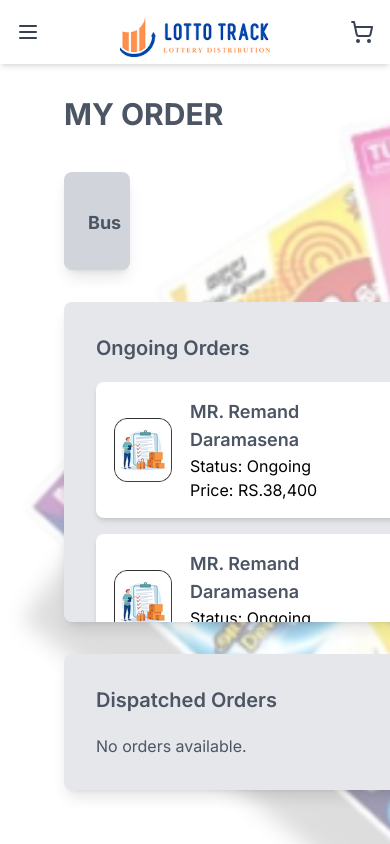
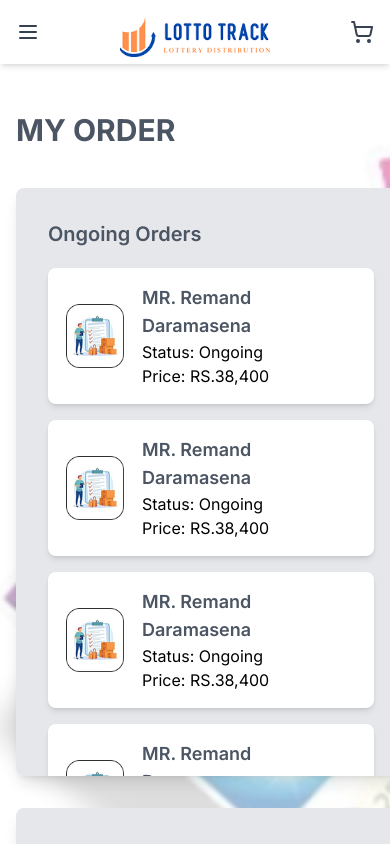
Before and after one commit to 200224510288/LottoTrackV001, a Next.js app: page /MyOrder in a window 390 px wide. Shown: the top 844 px of the page. Built offline with nearby package versions, Linux system fonts and the light colour scheme; no server answers.

Commit message:
My Order UI changes,Cart UI changes

```diff
--- a/src/app/(website)/MyOrder/page.tsx
+++ b/src/app/(website)/MyOrder/page.tsx
@@ -27,6 +27,16 @@ export default function MyOrder() {
       {
         name: "MR. Remand Daramasena",
         OrderID: 600,
+        price: "RS.38,400",
+      },
+      {
+        name: "MR. Remand Daramasena",
+        OrderID: 601,
+        price: "RS.38,400",
+      },
+      {
+        name: "MR. Remand Daramasena",
+        OrderID: 601,
         price: "RS.38,400",
       },
       {
@@ -84,26 +94,17 @@ export default function MyOrder() {
 
       <div className="ticket-container min-h-screen bg-cover bg-center overflow-hidden" style={{ backgroundImage: "url('/bg.png')" }}>
 
-        <h1 className="font-bold text-3xl mt-24 mb-10 ml-16 text-gray-600">MY ORDER</h1>
-
-        {/* New Box on Top */}
-        <div className="mx-16 mb-8 flex">
-          <div className="bg-gray-300 p-4 rounded-lg shadow-lg w-1/4">
-            <h2 className="text-lg mt-5 font-bold mb-4 flex items-center gap-2 text-gray-600">
-              <Bus size={30} />Bus
-            </h2>
-          </div>
-        </div>
+        <h1 className="font-bold text-3xl mt-28 mb-10 ml-16 text-gray-600">MY ORDER</h1>
 
         {/* Flex container for the order boxes */}
-        <div className="flex gap-8 mx-16 mb-16 flex-wrap w-full sm:w-2/3">
-          <div className="flex-1 bg-gray-200 p-8 rounded-lg shadow-lg overflow-y-auto max-h-80">
+        <div className="order-box-container flex gap-8 mx-16 mb-16 flex-wrap w-full sm:w-2/3">
+          <div className="flex-1 bg-gray-200 p-8 rounded-lg shadow-lg overflow-y-auto max-h-[calc(100vh-16rem)]">
             <h2 className="text-xl font-semibold mb-5 text-gray-600">Ongoing Orders</h2>
             {renderOrders(ongoingOrders)}
           </div>
 
-          <div className="flex-1 bg-gray-200 p-8 rounded-lg shadow-lg overflow-y-auto max-h-80">
-            <h2 className="text-xl font-semibold mb-5 text-gray-600">Dispatched Orders</h2>
+          <div className="flex-1 bg-gray-200 p-8 rounded-lg shadow-lg overflow-y-auto max-h-[calc(100vh-16rem)">
+            <h2 className="text-xl font-semibold mb-5 text-gray-600">Completed Orders</h2>
             {renderOrders(dispatchedOrders)}
           </div>
         </div>
@@ -118,6 +119,16 @@ export default function MyOrder() {
             width: 100%;
           }
         }
+
+         @media (max-width: 430px) {
+    .order-box-container {
+      margin-left: 1rem;
+      margin-right: 2rem;
+
+    }
+    h1 {
+      margin-left: 1rem;
+    }
       `}</style>
     </>
   );
--- a/src/components/Cart.tsx
+++ b/src/components/Cart.tsx
@@ -1,16 +1,26 @@
 "use client";
 
-import { ShoppingCart, Bus, X, Minus, Plus, AlertCircle, Check, ArrowLeft } from "lucide-react";
+import {
+  ShoppingCart,
+  Bus,
+  X,
+  Minus,
+  Plus,
+  AlertCircle,
+  Check,
+  ArrowLeft,
+} from "lucide-react";
 import React, { useState } from "react";
-import Image from 'next/image';
+import Image from "next/image";
 import { useCart } from "@/components/CartContext";
 import { useRouter } from "next/navigation";
 import { useSession } from "@clerk/nextjs";
-import { toast } from 'react-toastify';
-
+import { toast } from "react-toastify";
 
 const Cart = () => {
-  const [deliveryOption, setDeliveryOption] = useState<"selfPick" | "dispatch">("selfPick");
+  const [deliveryOption, setDeliveryOption] = useState<"selfPick" | "dispatch">(
+    "selfPick"
+  );
   const [busStop, setBusStop] = useState<string>("centralStation");
   const [isSubmitting, setIsSubmitting] = useState(false);
   const [error, setError] = useState<string | null>(null);
@@ -27,7 +37,7 @@ const Cart = () => {
     updateQuantity,
     clearCart,
     getSubtotal,
-    getTotalCommission
+    getTotalCommission,
   } = useCart();
 
   const handleCheckout = async () => {
@@ -40,18 +50,18 @@ const Cart = () => {
       setIsSubmitting(true);
       setError(null);
 
-      const response = await fetch('/api/checkout', {
-        method: 'POST',
+      const response = await fetch("/api/checkout", {
+        method: "POST",
         headers: {
-          'Content-Type': 'application/json',
+          "Content-Type": "application/json",
         },
         body: JSON.stringify({
           cartItems: cartItems,
           deliveryInfo: {
             deliveryOption,
-            busStop: deliveryOption === "dispatch" ? busStop : undefined
-          }
-        })
+            busStop: deliveryOption === "dispatch" ? busStop : undefined,
+          },
+        }),
       });
 
       const data = await response.json();
@@ -104,7 +114,9 @@ const Cart = () => {
             <Check className="text-green-500 mr-2" size={20} />
             <div>
               <p className="font-medium text-green-700">Order Created!</p>
-              <p className="text-sm text-green-600">Order ID: {orderDetails.OrderID}</p>
+              <p className="text-sm text-green-600">
+                Order ID: {orderDetails.OrderID}
+              </p>
             </div>
           </div>
 
@@ -121,12 +133,16 @@ const Cart = () => {
               </div>
               <div className="flex justify-between">
                 <span>Delivery Method:</span>
-                <span>{deliveryOption === "selfPick" ? "Self Pick" : "Dispatch"}</span>
+                <span>
+                  {deliveryOption === "selfPick" ? "Self Pick" : "Dispatch"}
+                </span>
               </div>
               {deliveryOption === "dispatch" && (
                 <div className="flex justify-between">
                   <span>Bus Stop:</span>
-                  <span>{busStop === "centralStation" ? "CTB" : "Private"}</span>
+                  <span>
+                    {busStop === "centralStation" ? "CTB" : "Private"}
+                  </span>
                 </div>
               )}
             </div>
@@ -136,12 +152,20 @@ const Cart = () => {
             <h3 className="font-medium mb-2">Items</h3>
             <div className="space-y-3 max-h-48 overflow-y-auto">
               {cartItems.map((item) => (
-                <div key={item.ticket.LotteryID} className="flex justify-between text-sm border-b pb-2">
+                <div
+                  key={item.ticket.LotteryID}
+                  className="flex justify-between text-sm border-b pb-2"
+                >
                   <div>
                     <p className="font-medium">{item.ticket.LotteryName}</p>
-                    <p className="text-xs text-gray-500">Qty: {item.quantity}</p>
+                    <p className="text-xs text-gray-500">
+                      Qty: {item.quantity}
+                    </p>
                   </div>
-                  <span>Rs {((item.ticket.UnitPrice || 0) * item.quantity).toFixed(2)}</span>
+                  <span>
+                    Rs{" "}
+                    {((item.ticket.UnitPrice || 0) * item.quantity).toFixed(2)}
+                  </span>
                 </div>
               ))}
             </div>
@@ -176,7 +200,7 @@ const Cart = () => {
       )}
 
       {/* Delivery Options */}
-      <div className="w-full flex justify-center gap-2 mb-4 text-sm">
+      <div className="w-full flex justify-center gap-44 mb-4 text-sm">
         <label className="flex items-center gap-2">
           <input
             type="radio"
@@ -209,14 +233,15 @@ const Cart = () => {
           <select
             value={busStop}
             onChange={(e) => setBusStop(e.target.value)}
-            className={`w-full p-2 pl-2 pr-8 appearance-none rounded border border-gray-300 ${
-              deliveryOption === "selfPick" ? "opacity-50 cursor-not-allowed" : ""
+            className={`w-full h-14 p-2 pl-2 pr-8 appearance-none rounded border border-gray-300 ${
+              deliveryOption === "selfPick"
+                ? "opacity-50 cursor-not-allowed"
+                : ""
             }`}
             disabled={deliveryOption === "selfPick"}
           >
             <option value="centralStation">CTB</option>
             <option value="mainStreet">Private</option>
-
           </select>
           {/* Custom dropdown arrow */}
           <svg
@@ -248,7 +273,10 @@ const Cart = () => {
           </div>
         ) : (
           cartItems.map((item) => (
-            <div key={item.ticket.LotteryID} className="flex flex-col p-2 mb-4 border-b border-gray-200">
+            <div
+              key={item.ticket.LotteryID}
+              className="flex flex-col p-2 mb-4 border-b border-gray-200"
+            >
               <div className="flex justify-between items-start">
                 <div className="flex items-center gap-2">
                   <div className="w-12 h-12 overflow-hidden rounded">
@@ -261,8 +289,12 @@ const Cart = () => {
                     />
                   </div>
                   <div>
-                    <h3 className="font-medium text-sm">{item.ticket.LotteryName}</h3>
-                    <p className="text-xs text-gray-500">Rs {item.ticket.UnitPrice?.toFixed(2)} per unit</p>
+                    <h3 className="font-medium text-sm">
+                      {item.ticket.LotteryName}
+                    </h3>
+                    <p className="text-xs text-gray-500">
+                      Rs {item.ticket.UnitPrice?.toFixed(2)} per unit
+                    </p>
                   </div>
                 </div>
                 <button
@@ -276,14 +308,18 @@ const Cart = () => {
               <div className="flex justify-between items-center mt-2">
                 <div className="flex items-center space-x-2">
                   <button
-                    onClick={() => updateQuantity(item.ticket.LotteryID, item.quantity - 1)}
+                    onClick={() =>
+                      updateQuantity(item.ticket.LotteryID, item.quantity - 1)
+                    }
                     className="w-6 h-6 flex items-center justify-center bg-gray-100 hover:bg-gray-200 rounded-full transition-colors"
                   >
                     <Minus size={12} />
                   </button>
                   <span className="w-8 text-center">{item.quantity}</span>
                   <button
-                    onClick={() => updateQuantity(item.ticket.LotteryID, item.quantity + 1)}
+                    onClick={() =>
+                      updateQuantity(item.ticket.LotteryID, item.quantity + 1)
+                    }
                     className="w-6 h-6 flex items-center justify-center bg-gray-100 hover:bg-gray-200 rounded-full transition-colors"
                   >
                     <Plus size={12} />
@@ -294,7 +330,8 @@ const Cart = () => {
                 </span>
               </div>
               <div className="text-right text-xs text-gray-500 mt-1">
-                Commission: Rs {((item.ticket.UnitCommission || 0) * item.quantity).toFixed(2)}
+                Commission: Rs{" "}
+                {((item.ticket.UnitCommission || 0) * item.quantity).toFixed(2)}
               </div>
             </div>
           ))
@@ -313,17 +350,17 @@ const Cart = () => {
         </div>
 
         {/* Buttons */}
-        <div className="flex gap-2 mt-4 mb-1">
+        <div className="flex gap-4 mt-4 mb-4">
           <button
             onClick={clearCart}
-            className="flex-1 py-2 px-4 bg-gray-200 hover:bg-gray-300 text-gray-700 rounded transition-colors"
+            className="flex-1 py-2 px-2 bg-gray-200 hover:bg-gray-300 text-gray-700 rounded transition-colors"
             disabled={cartItems.length === 0 || isSubmitting}
           >
             Clear
           </button>
           <button
             onClick={handleCheckout}
-            className={`flex-1 py-2 px-4 ${
+            className={`flex-1 py-2 px-2 ${
               isSubmitting
                 ? "bg-gray-400 cursor-not-allowed"
                 : "bg-NavBlue hover:bg-NavBlueDark"
```
